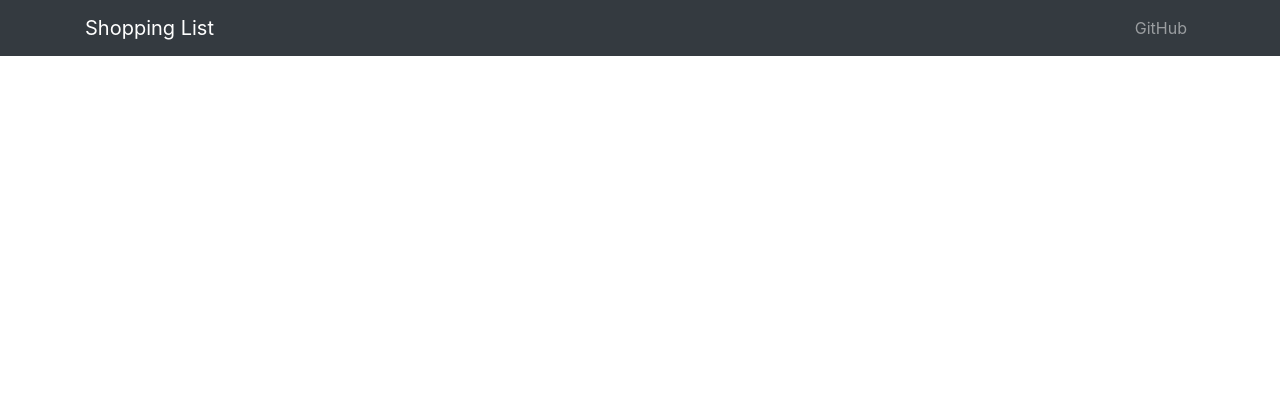
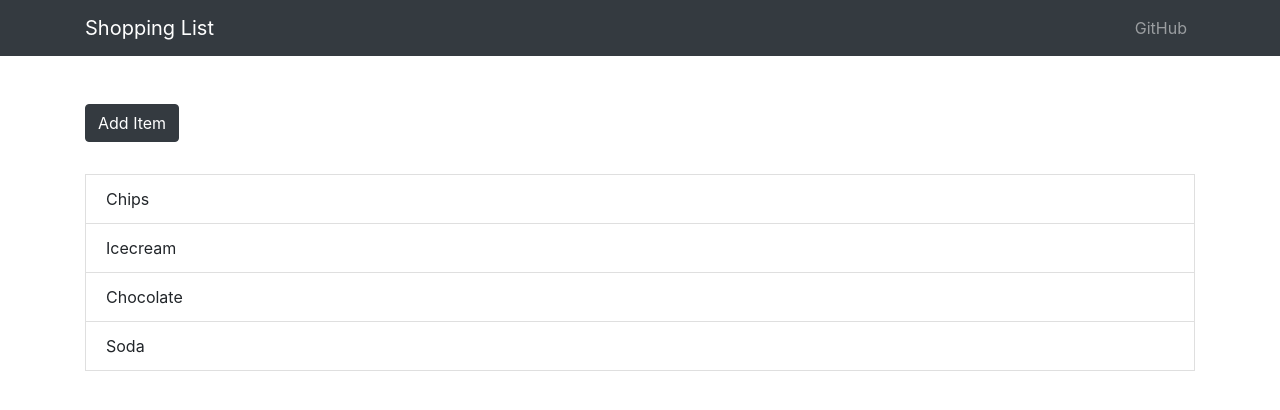
Before and after one commit to Kah919/MERN-Stack-Shopping-List, a React (Create React App) app in the folder client/front-end/: page / in a window 1280 px wide. Shown: the top 410 px of the page. Built offline with nearby package versions, Linux system fonts and the light colour scheme.

Commit message:
render list on page

```diff
--- a/client/front-end/src/App.js
+++ b/client/front-end/src/App.js
@@ -1,12 +1,15 @@
 import React from 'react';
 import 'bootstrap/dist/css/bootstrap.min.css';
 import AppNavBar from './components/AppNavBar';
+import ShoppingList from './components/ShoppingList';
+
 import './App.css';
 
 function App() {
   return (
     <>
       <AppNavBar />
+      <ShoppingList />
     </>
   );
 }
--- a/client/front-end/src/components/ShoppingList.js
+++ b/client/front-end/src/components/ShoppingList.js
@@ -13,9 +13,30 @@ class ShoppingList extends Component {
         ]
     }
 
+    prompt = () => {
+        const name = prompt('Enter Item')
+        if(name) {
+            this.setState({
+                items: [...this.state.items, { id: uuid(), name }]
+            })
+        }
+    }
+
     render() {
+        const { items } = this.state; // destructuring so we don't have to keep typing this.state.items
         return(
-            <></>
+            <Container>
+                <Button color="dark" style={{marginBottom: '2rem'}} onClick={this.prompt}> Add Item </Button>
+                <ListGroup>
+                    <TransitionGroup className="shopping-list">
+                        {items.map(({id, name}) => (
+                            <CSSTransition key={id} timeout={500} classNames="fade">
+                                <ListGroupItem>{name}</ListGroupItem>
+                            </CSSTransition>
+                        ))}
+                    </TransitionGroup>
+                </ListGroup>
+            </Container>
         )
     }
 }
```
